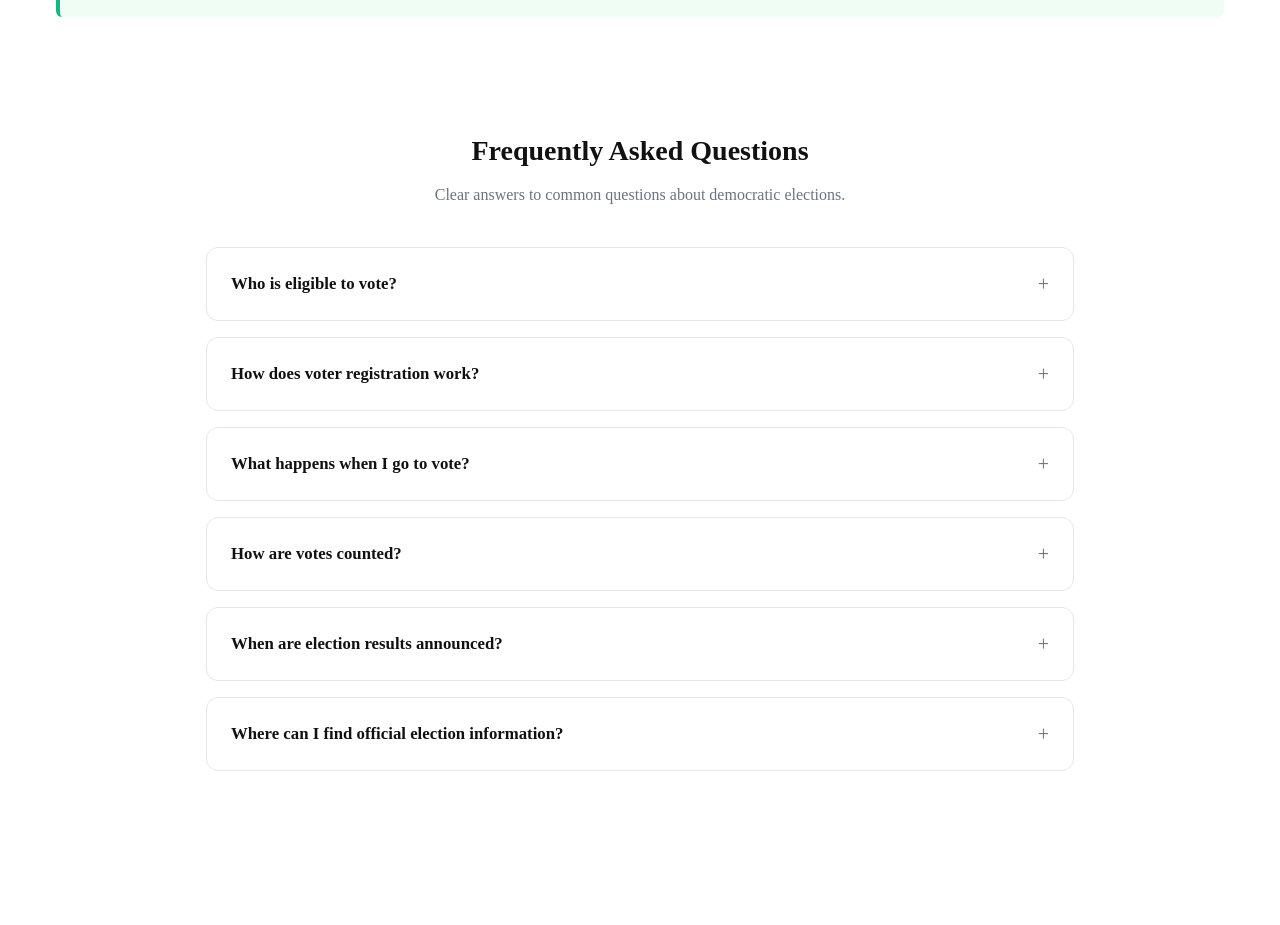
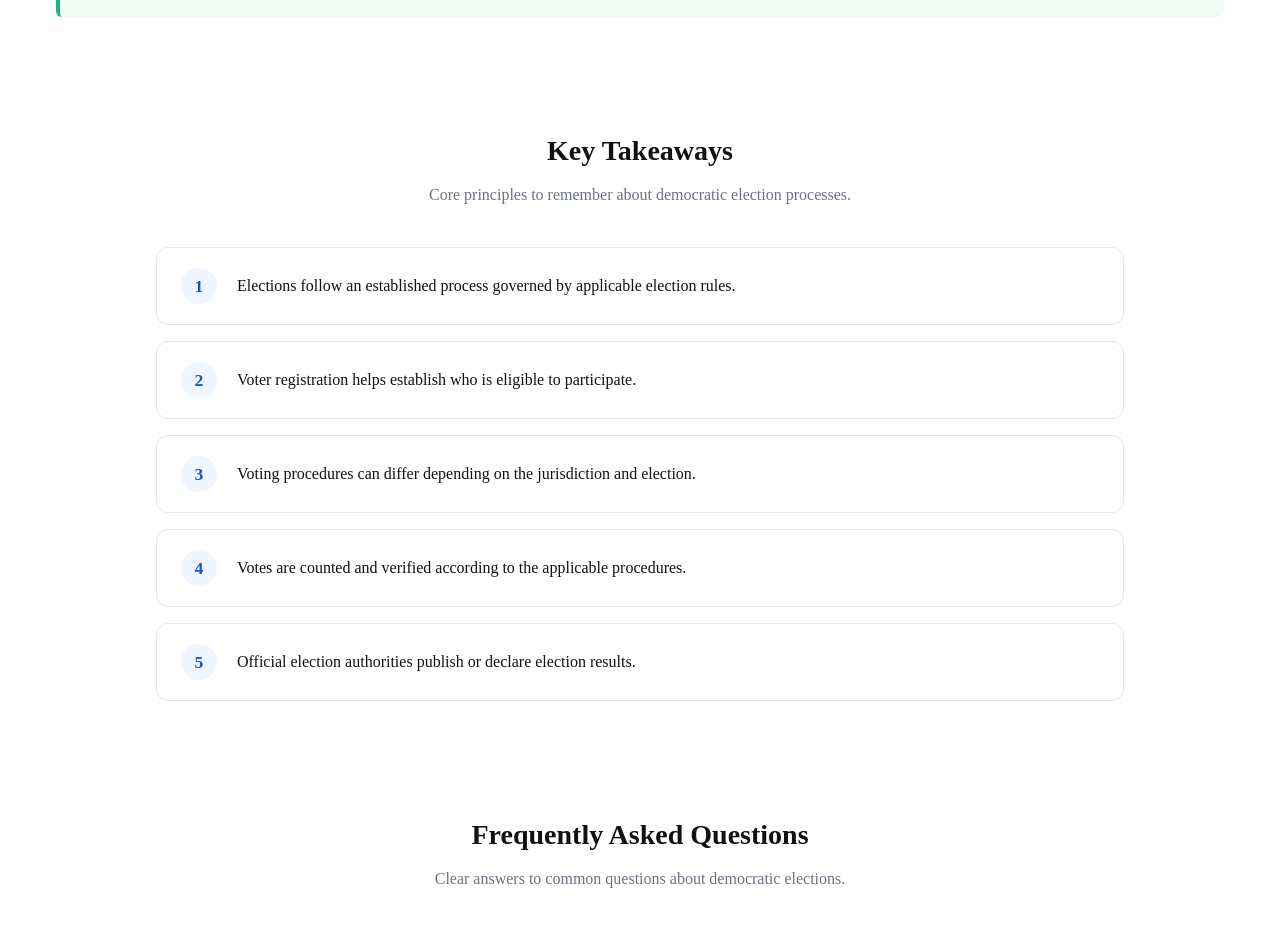
Before and after one commit to devamithra137/Election-Process-Education, a Next.js app: page / in a window 1280 px wide. Shown: the part 3647-4572 px from the top of the page. Built offline with nearby package versions, Linux system fonts and the light colour scheme.

Commit message:
Add election process key takeaways

```diff
--- a/src/app/globals.css
+++ b/src/app/globals.css
@@ -1295,6 +1295,58 @@ a {
   margin-top: 0.5rem;
 }
 
+/* ─── Key Takeaways Section ─────────────────────────────────── */
+.takeaways-section {
+  width: 100%;
+  max-width: 1000px;
+  margin: 5rem auto 2rem;
+  padding: 0 1rem;
+}
+
+.takeaways-grid {
+  display: flex;
+  flex-direction: column;
+  gap: 1rem;
+  margin-top: 2.5rem;
+}
+
+.takeaway-card {
+  background-color: #ffffff;
+  border: 1px solid #e5e7eb;
+  border-radius: 0.75rem;
+  padding: 1.25rem 1.5rem;
+  display: flex;
+  align-items: center;
+  gap: 1.25rem;
+  transition: border-color 0.2s ease, box-shadow 0.2s ease;
+}
+
+.takeaway-card:hover {
+  border-color: var(--color-accent);
+  box-shadow: 0 4px 12px rgba(29, 78, 216, 0.06);
+}
+
+.takeaway-badge {
+  font-size: 1.1rem;
+  font-weight: 700;
+  color: var(--color-accent);
+  background-color: #eff6ff;
+  width: 2.25rem;
+  height: 2.25rem;
+  border-radius: 50%;
+  display: flex;
+  align-items: center;
+  justify-content: center;
+  flex-shrink: 0;
+}
+
+.takeaway-text {
+  font-size: 1rem;
+  font-weight: 500;
+  color: var(--color-foreground);
+  line-height: 1.5;
+}
+
 /* ─── Learning Progress Section ─────────────────────────────── */
 .learning-progress-section {
   width: 100%;
--- a/src/app/page.tsx
+++ b/src/app/page.tsx
@@ -5,6 +5,7 @@ import VoterRegistration from "@/components/VoterRegistration";
 import ElectionTimeline from "@/components/ElectionTimeline";
 import VotingProcess from "@/components/VotingProcess";
 import VoteCounting from "@/components/VoteCounting";
+import KeyTakeaways from "@/components/KeyTakeaways";
 import FAQ from "@/components/FAQ";
 import LearningProgress from "@/components/LearningProgress";
 
@@ -30,6 +31,7 @@ export default function Home() {
       <ElectionTimeline />
       <VotingProcess />
       <VoteCounting />
+      <KeyTakeaways />
       <FAQ />
       <LearningProgress />
     </main>
--- /dev/null
+++ b/src/components/KeyTakeaways.tsx
@@ -0,0 +1,34 @@
+import React from "react";
+import SectionHeading from "./SectionHeading";
+
+const takeaways: string[] = [
+  "Elections follow an established process governed by applicable election rules.",
+  "Voter registration helps establish who is eligible to participate.",
+  "Voting procedures can differ depending on the jurisdiction and election.",
+  "Votes are counted and verified according to the applicable procedures.",
+  "Official election authorities publish or declare election results.",
+];
+
+export const KeyTakeaways: React.FC = () => {
+  return (
+    <section id="takeaways" className="takeaways-section">
+      <SectionHeading
+        title="Key Takeaways"
+        subtitle="Core principles to remember about democratic election processes."
+      />
+
+      <div className="takeaways-grid">
+        {takeaways.map((takeaway, index) => (
+          <div key={index} className="takeaway-card">
+            <div className="takeaway-badge" aria-hidden="true">
+              {index + 1}
+            </div>
+            <p className="takeaway-text">{takeaway}</p>
+          </div>
+        ))}
+      </div>
+    </section>
+  );
+};
+
+export default KeyTakeaways;
```
